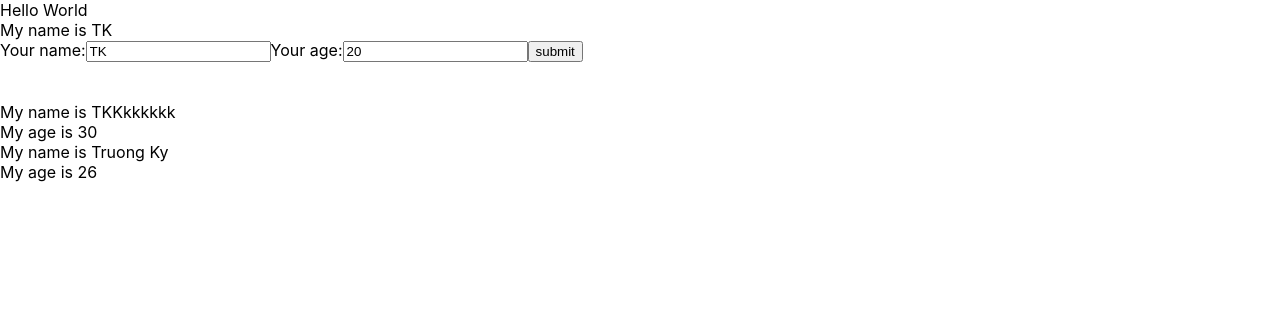
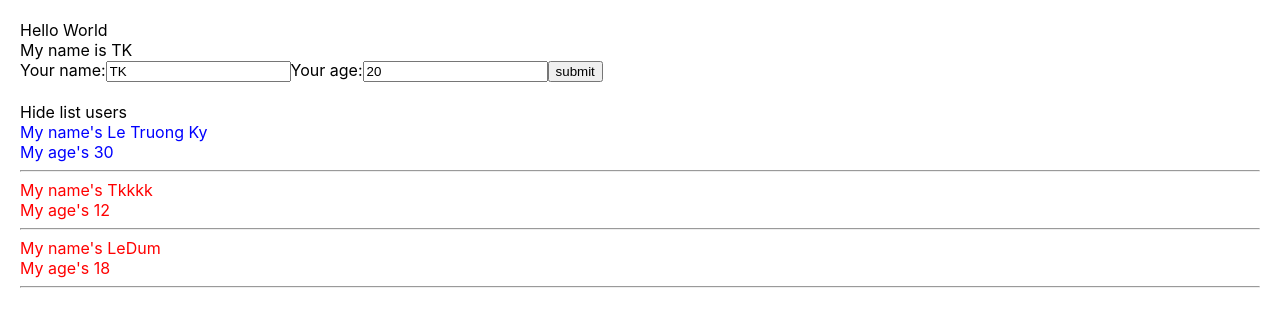
Before and after one commit to OzaiwaMakai/test-demo-React, a React (Create React App) app: page / in a window 1280 px wide. Shown: the top 326 px of the page. Built offline with nearby package versions, Linux system fonts and the light colour scheme.

Commit message:
show hide condition

```diff
--- a/src/App.css
+++ b/src/App.css
@@ -1,4 +1,14 @@
+.red{
+  color: red;
+}
+
+.blue{
+  color: blue;
+}
+
+
 body {
+  padding: 20px;
   margin: 0;
   font-family: -apple-system, BlinkMacSystemFont, 'Segoe UI', 'Roboto', 'Oxygen',
     'Ubuntu', 'Cantarell', 'Fira Sans', 'Droid Sans', 'Helvetica Neue',
--- a/src/components/DisplayInfor.js
+++ b/src/components/DisplayInfor.js
@@ -1,16 +1,40 @@
 import React from "react";
 
 class DisplayInfor extends React.Component {
+    state = {
+        isShowlistUsers: true
+    }
+    handleShowHide = () => {
+        this.setState({
+            isShowlistUsers: !this.state.isShowlistUsers
+        })
+    }
+
     render() {
-        //destructuring array/object
-
-        console.log(this.props)
-        const { age, name } = this.props
+        const { listUsers } = this.props
+        // console.log(listUsers)
         return (
             <div>
-                <div>My name is {name}</div>
-                <div>My age is {age}</div>
+                <div>
+                    <span onClick={() => { this.handleShowHide() }}>
+                        {this.state.isShowlistUsers === true ? "Hide list users" : "Show list users"}
+                    </span>
+                </div>
+                {this.state.isShowlistUsers &&
+                    <div>
+                        {listUsers.map((user) => {
+                            return (
+                                <div key={user.id} className={+user.age > 18 ? "blue" : "red"}>
+                                    <div>My name's {user.name}</div>
+                                    <div>My age's {user.age}</div>
+                                    <hr />
+                                </div>
+                            )
+                        })}
+                    </div>
+                }
             </div>
+
         )
     }
 }
--- a/src/components/MyComponent.js
+++ b/src/components/MyComponent.js
@@ -5,18 +5,23 @@ import UserInfor from "./UserInfor";
 import DisplayInfor from "./DisplayInfor";
 
 class MyComponent extends React.Component {
-    //JSX
 
+    state = {
+        listUsers: [
+            { id: 1, name: "Le Truong Ky", age: "30" },
+            { id: 2, name: "Tkkkk", age: "12" },
+            { id: 3, name: "LeDum", age: "18" }
+        ]
+    }
     render() {
-        const myAge = [20, 30, 40]
-        const myInfo = ['a', 'bc']
+        //DRY: don't repeat yourself
         return (
             <div>
                 <UserInfor></UserInfor>
                 <br />
-                <br />
-                <DisplayInfor name="TKKkkkkkk" age="30"></DisplayInfor>
-                <DisplayInfor name="Truong Ky" age={26} myInfo={myInfo}></DisplayInfor>
+                <DisplayInfor
+                    listUsers={this.state.listUsers}
+                />
             </div>
         );
     }
--- a/src/index.js
+++ b/src/index.js
@@ -8,9 +8,9 @@ import store from './redux/store';
 const root = ReactDOM.createRoot(document.getElementById('root'));
 root.render(
   <Provider store={store}>
-    <React.StrictMode>
-      <App />
-    </React.StrictMode>
+    {/* <React.StrictMode> */}
+    <App />
+    {/* </React.StrictMode> */}
   </Provider>
 );
 
```
